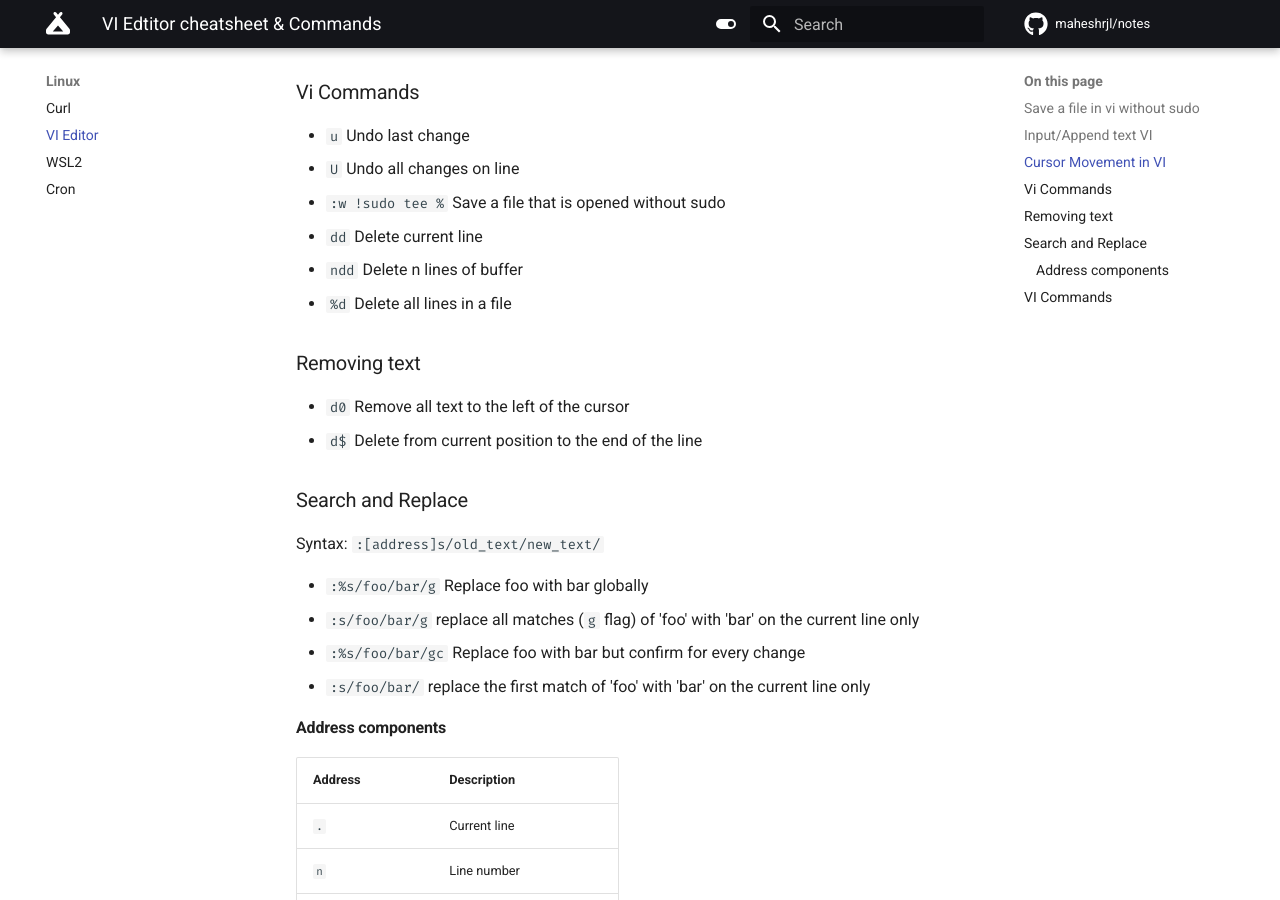
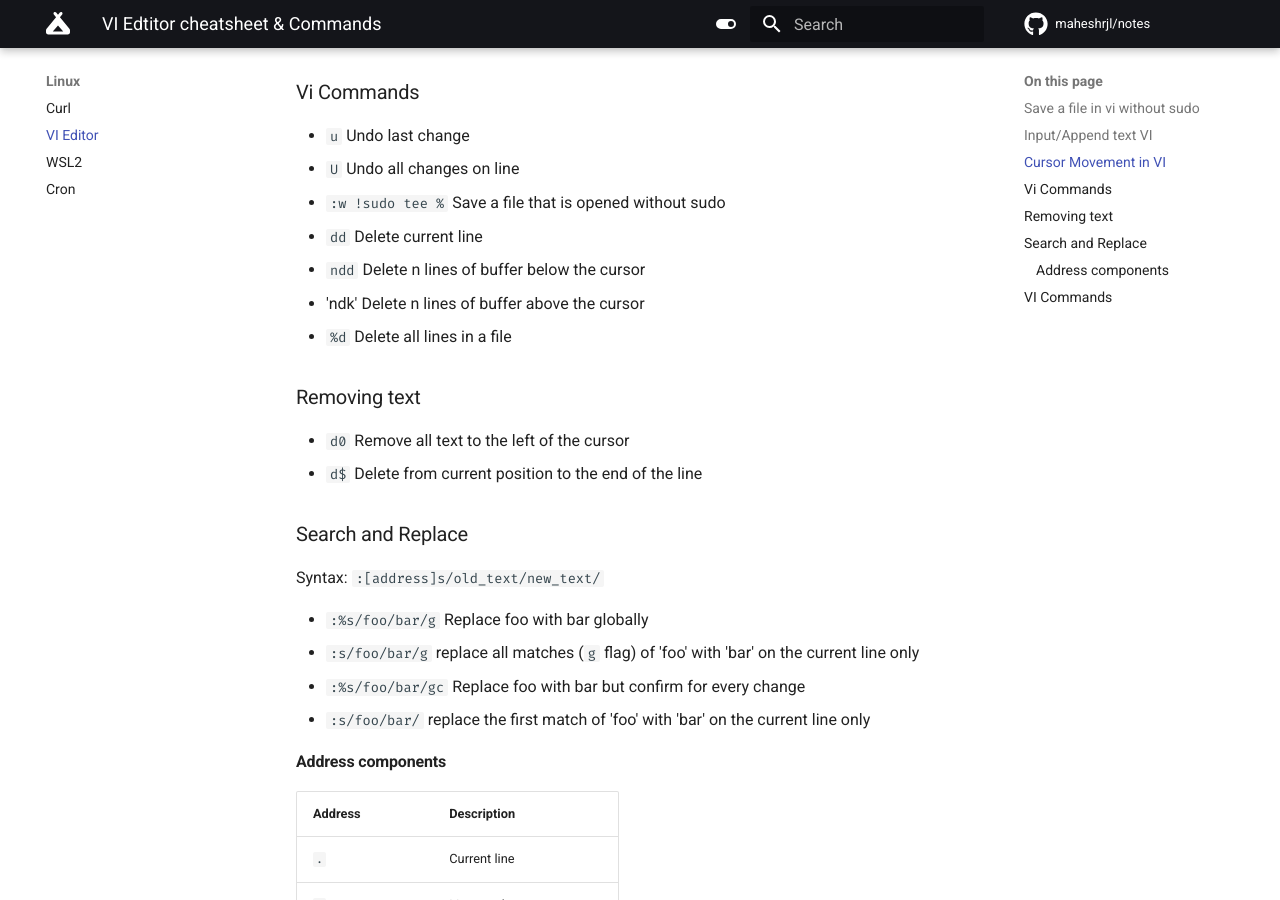
Before and after one commit to maheshrijal/notes, an MkDocs documentation site: the page built from docs/linux/vi.md, in a window 1280 px wide and 900 px high, scrolled down 980 px. Built offline with MkDocs 1.6.1 and Material for MkDocs 9.7.7, drawn with Linux system fonts in a browser that asks for light colours; emoji names are drawn with the system emoji font; comment, search, counter and statistics services are not loaded.

Commit message:
update notes

```diff
--- a/docs/linux/vi.md
+++ b/docs/linux/vi.md
@@ -35,7 +35,8 @@ date: 2023-01-21
 - `U` Undo all changes on line
 - `:w !sudo tee %` Save a file that is opened without sudo
 - `dd` Delete current line
-- `ndd` Delete n lines of buffer
+- `ndd` Delete n lines of buffer below the cursor
+- 'ndk' Delete n lines of buffer above the cursor
 - `%d` Delete all lines in a file
 
 ### Removing text
@@ -53,15 +54,15 @@ Syntax: `:[address]s/old_text/new_text/`
 - `:s/foo/bar/` replace the first match of 'foo' with 'bar' on the current line only
 
 #### Address components
-| Address      | Description                          |
-| ----------- | ------------------------------------ |
-| `.`       | Current line  |
-| `n`       | Line number |
-| `$`    | Last line |
-| `n.+m`    |Current line plus m lines |
-| `/string/`    | A line that contains "string" |
-| `%`    | Entire file |
-| `[addr1],[addr2]`   | Specifies a range |
+| Address           | Description                   |
+| ----------------- | ----------------------------- |
+| `.`               | Current line                  |
+| `n`               | Line number                   |
+| `$`               | Last line                     |
+| `n.+m`            | Current line plus m lines     |
+| `/string/`        | A line that contains "string" |
+| `%`               | Entire file                   |
+| `[addr1],[addr2]` | Specifies a range             |
 
 
 ## VI Commands
```
Also changed, not shown: docs/aws/aws-cli/s3.md (+8 -0 lines), docs/aws/cloudformation.md (+4 -1 lines), docs/aws/s3.md (+6 -1 lines), docs/aws/vpc.md (+8 -0 lines).
